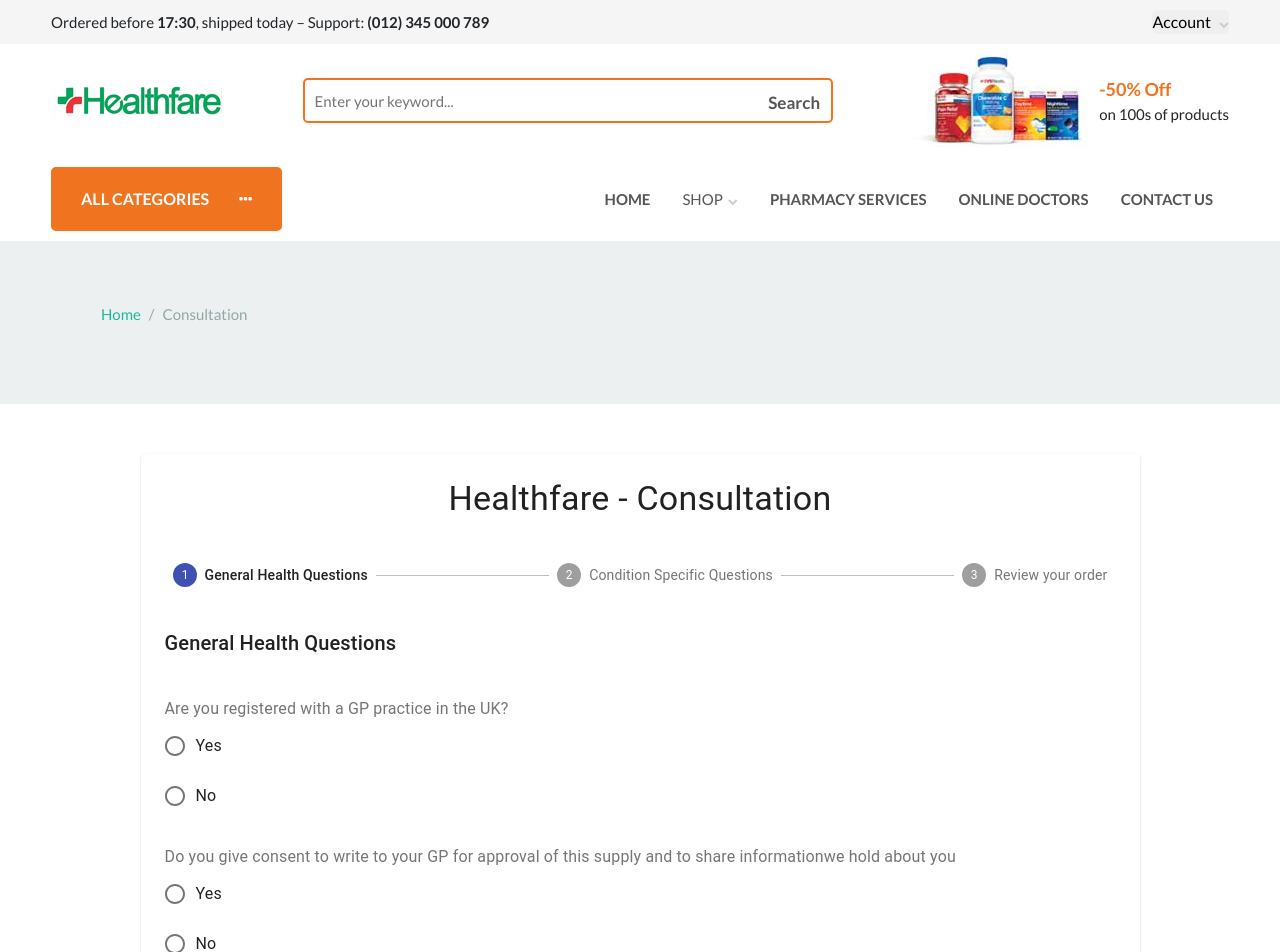
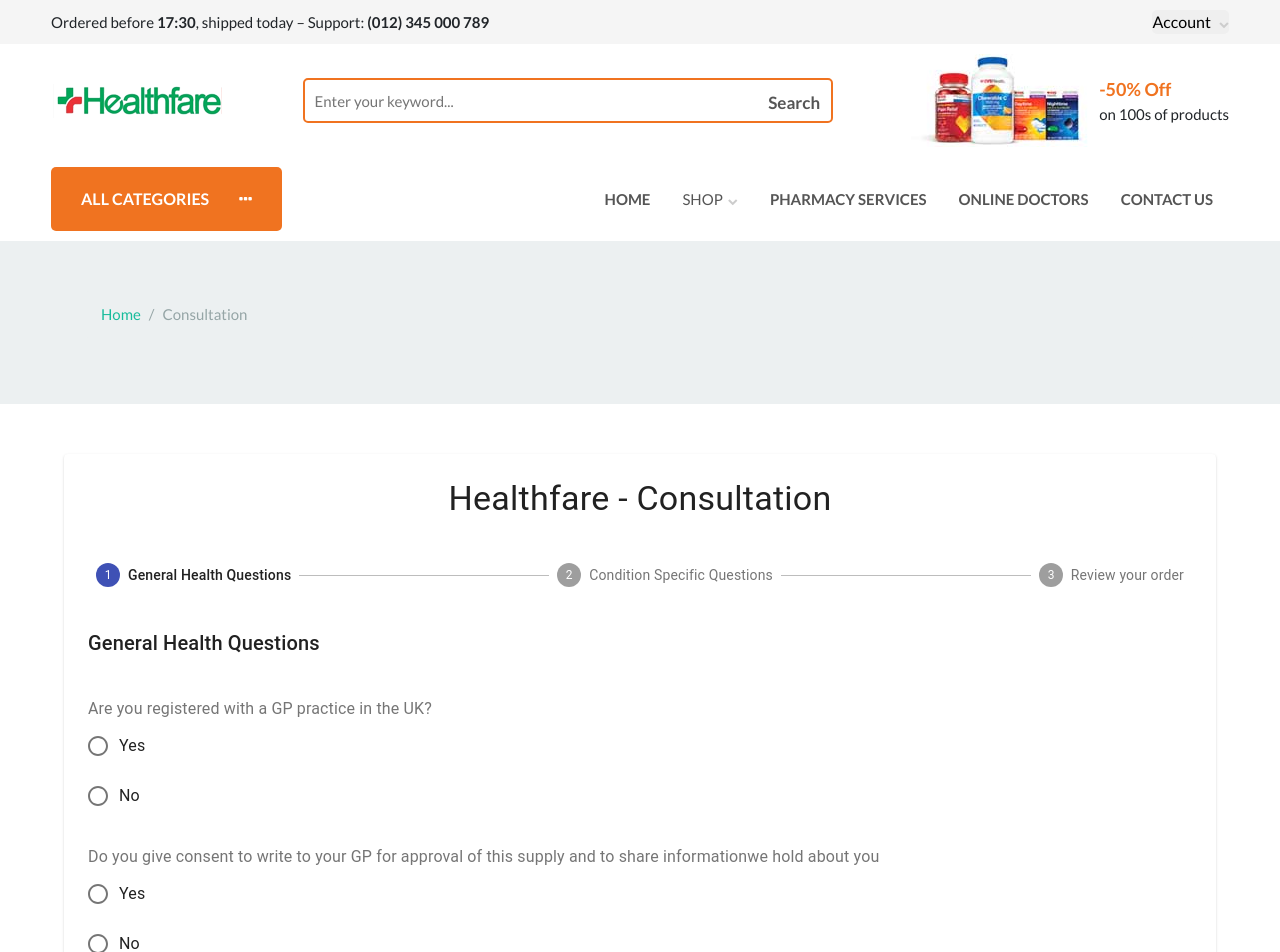
Before and after one commit to appstation-devs/healthfare, a React (Create React App) app: page /consultation in a window 1280 px wide. Shown: the top 952 px of the page. Built offline with nearby package versions, Linux system fonts and the light colour scheme.

Commit message:
set to full width

```diff
--- a/src/pages/ConsultationPage.js
+++ b/src/pages/ConsultationPage.js
@@ -11,7 +11,7 @@ function ConsultationPage() {
       <Header />
       <mobileHeader />
       <Breadcrumb link='Consultation' />
-      <div className="container" style={{margin: '50px auto 100px'}}>
+      <div style={{margin: '50px auto 100px'}}>
         <Consultation  />
       </div>
       <Footer />
--- a/src/pages/HomePage.js
+++ b/src/pages/HomePage.js
@@ -11,9 +11,7 @@ function HomePage() {
       <Header />
       <MobileHeader />
       <Banner />
-      <div className="container">
-        <TreatmentKickstart  />
-      </div>
+      <TreatmentKickstart  />
       <Footer />
     </>
   )
```
